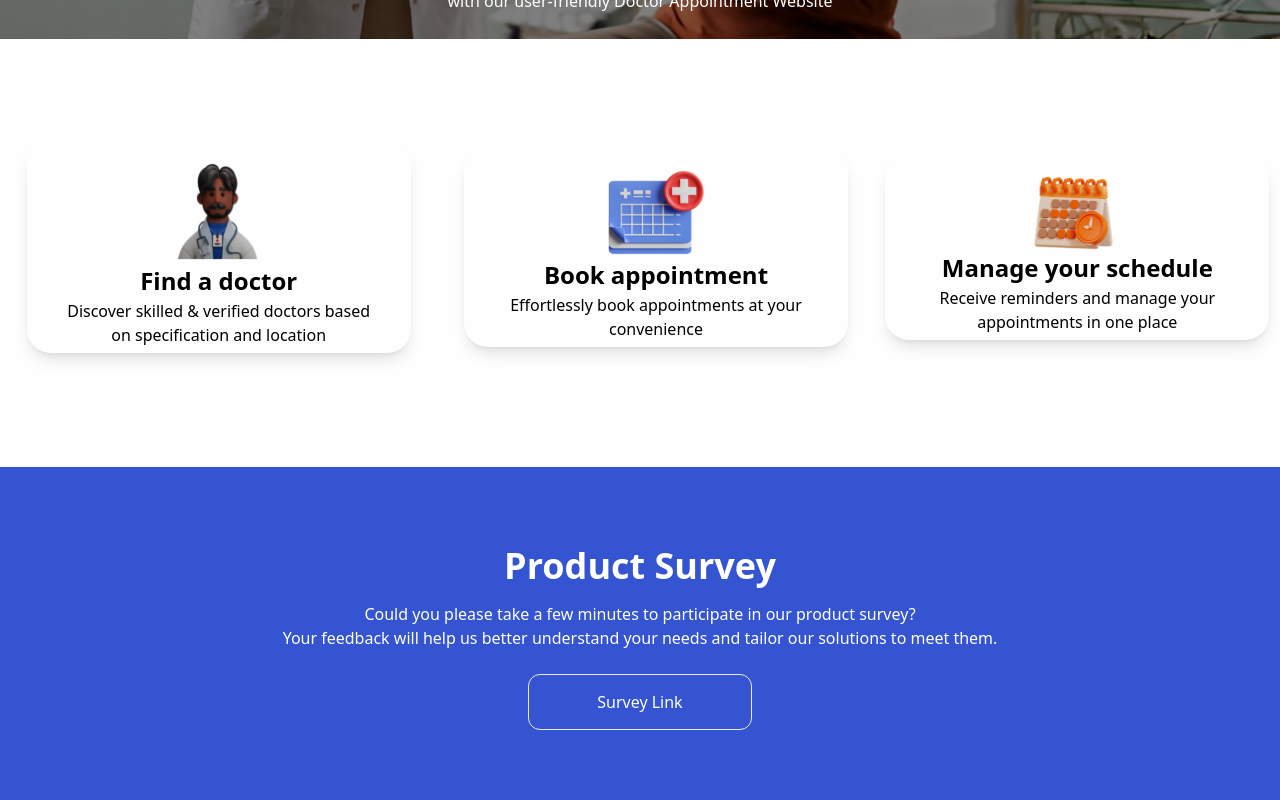
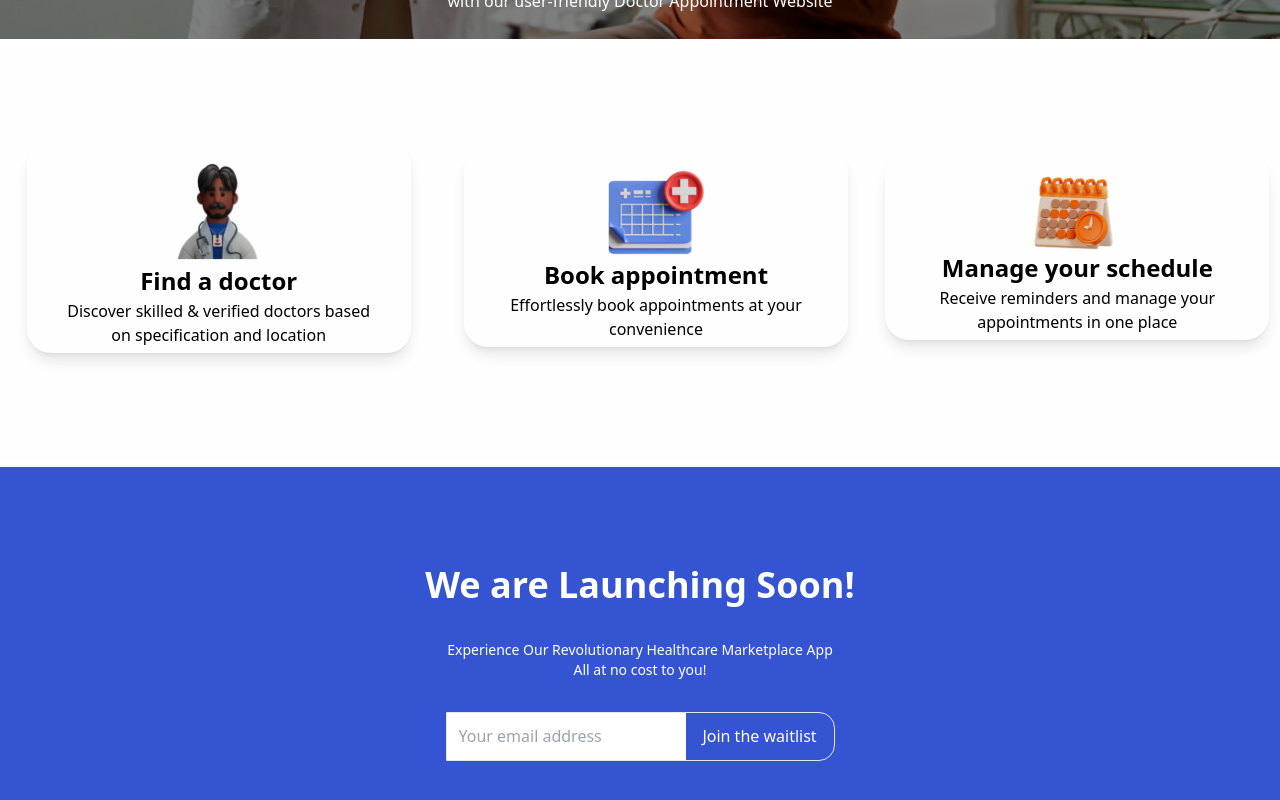
Before and after one commit to ByteSurgeonAmos/mediappoint, a Next.js app: page / in a window 1280 px wide. Shown: the part 573-1373 px from the top of the page. Built offline with nearby package versions, Linux system fonts and the light colour scheme.

Commit message:
feat:smooth scroll

```diff
--- a/src/components/Footer.tsx
+++ b/src/components/Footer.tsx
@@ -7,7 +7,7 @@ import { motion } from "framer-motion";
 
 const Footer = () => {
   const [email, setEmail] = useState("");
-  const [joined, setJoined] = useState(true);
+  const [joined, setJoined] = useState(false);
 
   const handleSubmit = async (e: any) => {
     e.preventDefault();
```
